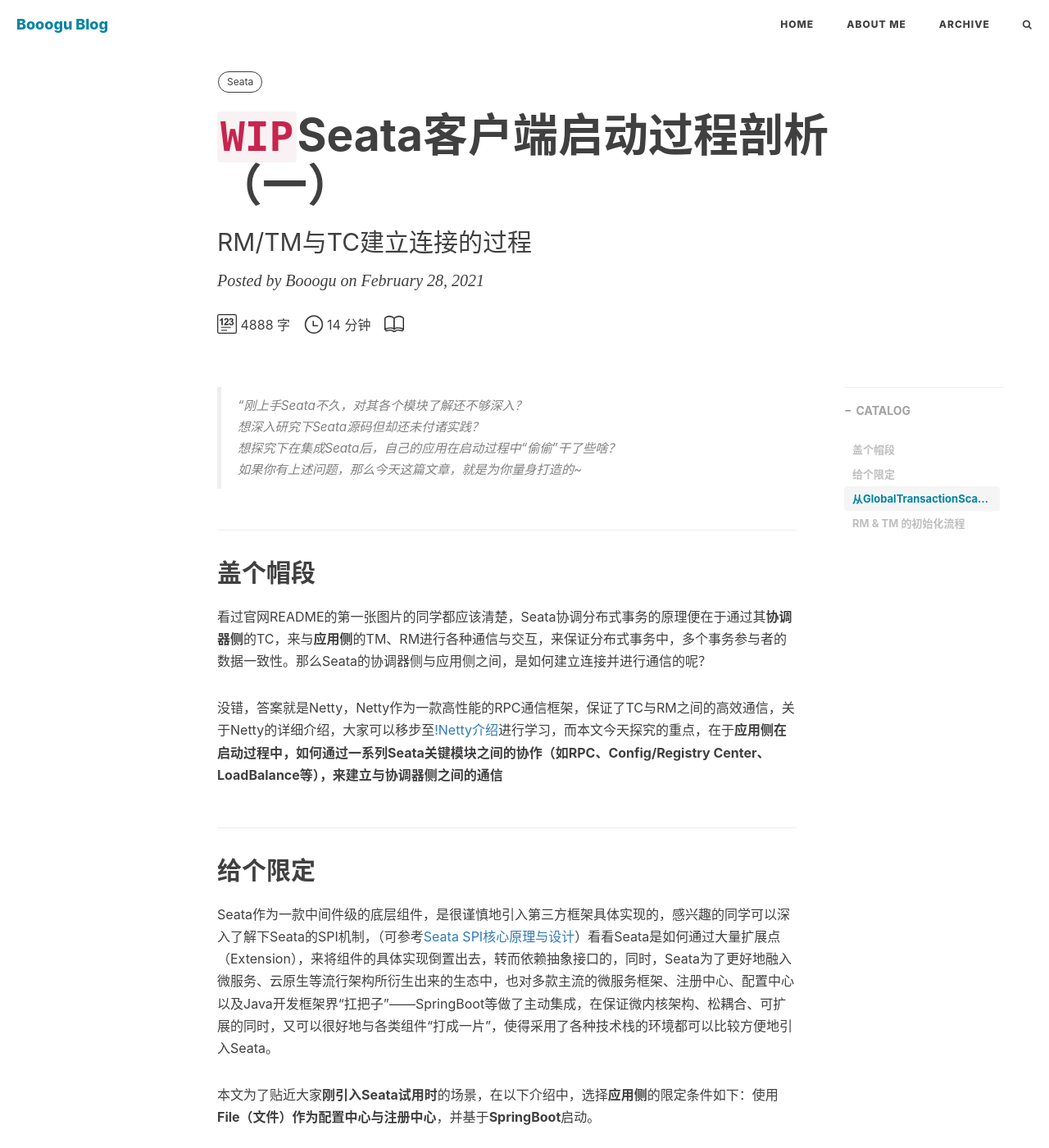
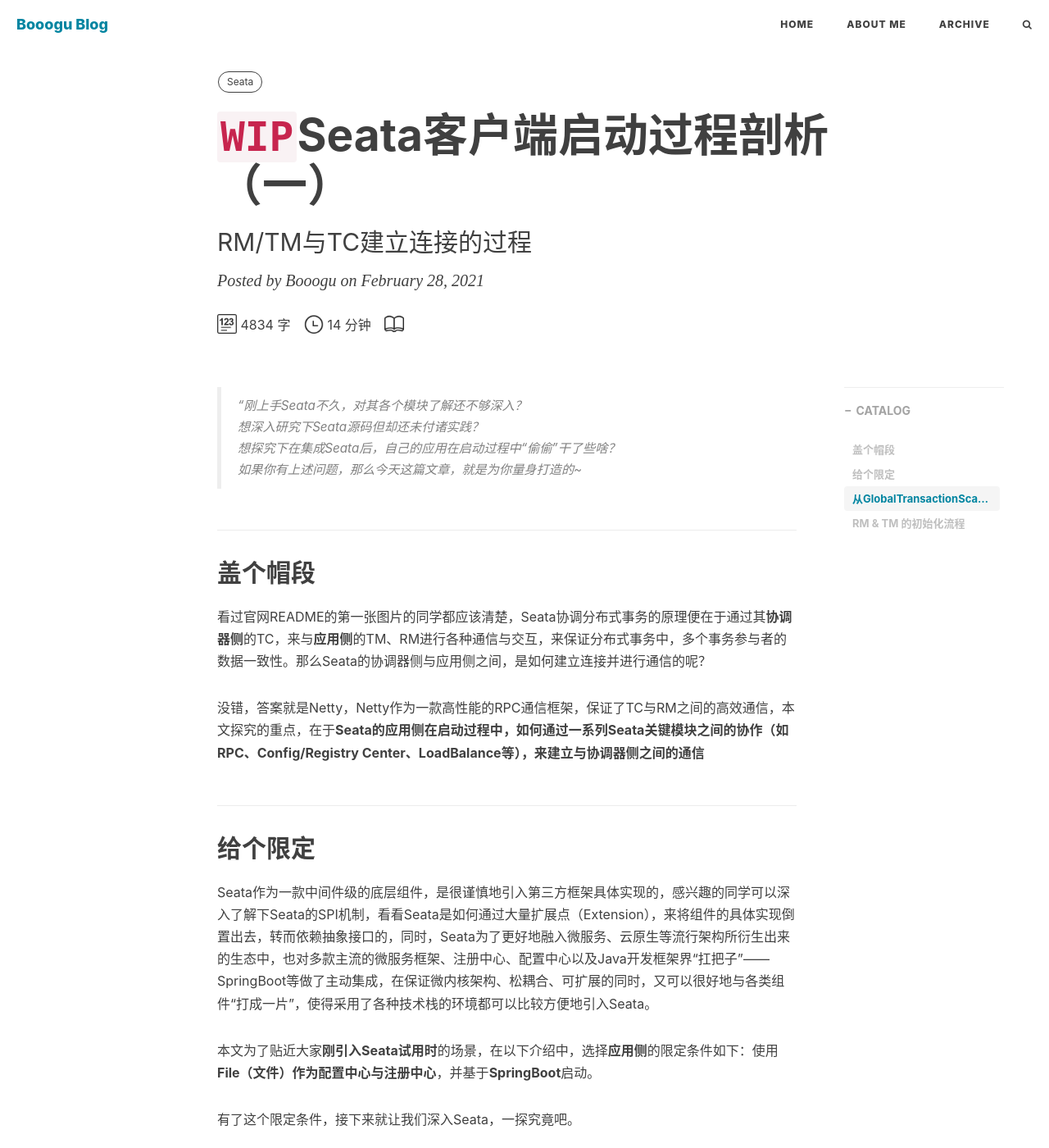
Before and after one commit to booogu/tracetar, a Jekyll site: the page built from _posts/2021-02-28-seata-client-start-analysis-01.md, in a window 1280 px wide and 1400 px high. Shown: the whole window at 82% size. Built offline with Jekyll 4.4.1, drawn with Linux system fonts in a browser that asks for light colours; nearby versions of some CDN libraries; comment, search, counter and statistics services are not loaded; some of the changed text lies outside the part shown.

Commit message:
update seata-1

`````diff
--- a/_posts/2021-02-28-seata-client-start-analysis-01.md
+++ b/_posts/2021-02-28-seata-client-start-analysis-01.md
@@ -19,10 +19,10 @@
 ## 盖个帽段
 看过官网README的第一张图片的同学都应该清楚，Seata协调分布式事务的原理便在于通过其**协调器侧**的TC，来与**应用侧**的TM、RM进行各种通信与交互，来保证分布式事务中，多个事务参与者的数据一致性。那么Seata的协调器侧与应用侧之间，是如何建立连接并进行通信的呢？
 
-没错，答案就是Netty，Netty作为一款高性能的RPC通信框架，保证了TC与RM之间的高效通信，关于Netty的详细介绍，大家可以移步至[!Netty介绍](http://sd)进行学习，而本文今天探究的重点，在于**应用侧在启动过程中，如何通过一系列Seata关键模块之间的协作（如RPC、Config/Registry Center、LoadBalance等），来建立与协调器侧之间的通信**
+没错，答案就是Netty，Netty作为一款高性能的RPC通信框架，保证了TC与RM之间的高效通信，本文探究的重点，在于**Seata的应用侧在启动过程中，如何通过一系列Seata关键模块之间的协作（如RPC、Config/Registry Center、LoadBalance等），来建立与协调器侧之间的通信**
 
 ## 给个限定
-Seata作为一款中间件级的底层组件，是很谨慎地引入第三方框架具体实现的，感兴趣的同学可以深入了解下Seata的SPI机制，（可参考[Seata SPI核心原理与设计](http://)）看看Seata是如何通过大量扩展点（Extension），来将组件的具体实现倒置出去，转而依赖抽象接口的，同时，Seata为了更好地融入微服务、云原生等流行架构所衍生出来的生态中，也对多款主流的微服务框架、注册中心、配置中心以及Java开发框架界“扛把子”——SpringBoot等做了主动集成，在保证微内核架构、松耦合、可扩展的同时，又可以很好地与各类组件“打成一片”，使得采用了各种技术栈的环境都可以比较方便地引入Seata。
+Seata作为一款中间件级的底层组件，是很谨慎地引入第三方框架具体实现的，感兴趣的同学可以深入了解下Seata的SPI机制，看看Seata是如何通过大量扩展点（Extension），来将组件的具体实现倒置出去，转而依赖抽象接口的，同时，Seata为了更好地融入微服务、云原生等流行架构所衍生出来的生态中，也对多款主流的微服务框架、注册中心、配置中心以及Java开发框架界“扛把子”——SpringBoot等做了主动集成，在保证微内核架构、松耦合、可扩展的同时，又可以很好地与各类组件“打成一片”，使得采用了各种技术栈的环境都可以比较方便地引入Seata。
 
 本文为了贴近大家**刚引入Seata试用时**的场景，在以下介绍中，选择**应用侧**的限定条件如下：使用**File（文件）作为配置中心与注册中心**，并基于**SpringBoot**启动。
 
@@ -60,13 +60,15 @@
         rmRpcClient.init();
     }
 ````
-上述RMClient系列各类之间的关系、逐层调用构造器和init()初始化方法的过程，在下图中进行示意：
-![RMClient.init简化版流程与主要类之间的关系](../img/in-post/rmclient_relation.jpg)
+上述RMClient系列各类之间的关系以及调用构造器和init()初始化方法的过程如下图示意：
+ <!-- <img class="shadow" src="/img/in-post/post-kuaidi-1.jpg" width="260"> -->
+<!-- ![RMClient.init简化版流程与主要类之间的关系](../img/in-post/rmclient_relation.jpg) -->
+![RMClient.init简化版流程与主要类之间的关系](http://booogu.top/img/in-post/rmclient_relation.jpg)
 
 那么为何要将RMClient设计成这样较为复杂的继承关系呢？其实是为了将各层的职责、边界划分清楚，使得各层可以专注于特定逻辑处理，实现更好的扩展性。（可参考Seata RPC模块重构PR的操刀者乘辉兄的文章[Seata-RPC重构之路]()）
 
 而至于各个构造器以及init()方法中的具体逻辑，因为涉及的类、概念较多，这里我把能够表意的时序图画出来供大家查看和梳理，此图大家也可先跳过不看，在下面我们分析过几个重点类后，再回头来看，这些类是何时登场、相互之间又是如何组装的。
-![RMClient的初始化流程](../img/in-post/rmclient_initialization.png)
+![RMClient的初始化流程](http://booogu.top/img/in-post/rmclient_initialization.png)
 
 首先我们需要知道，应用侧与协调器侧的通信是借助Netty的Channel（网络通道）来完成的，因此关键在于Channel的创建。在Seata中，通过池化的方式（借助common-pool中的对象池）方式来创建、管理Channel。
 
@@ -94,7 +96,7 @@
   - 初始化NettyPoolableFactory
 
 了解上述概念后，我们可以把Seata中创建Channel的过程简化如下：
-![创建Channel对象过程](../img/in-post/create_channel.jpg)
+![创建Channel对象过程](http://booogu.top/img/in-post/create_channel.jpg)
 
   看到这里，大家可以回过头再看看上面的**RMClient的初始化序列图**，应该会对RMClient中各类的职责、关系，以及整个初始化过程的意图有一个比较清晰的理解了。
 
@@ -121,7 +123,7 @@
 ````
 
 这里我们通过跟踪一次reconnect的执行，看看上面探究的几个类之间是如何协作，完成RMClient与TC的连接的（实际上首次连接可能发生在registerResource的过程中，但流程一致）
-![RMClient与TC Server连接过程](../img/in-post/rmclient_connect_tcserver.png)
+![RMClient与TC Server连接过程](http://booogu.top/img/in-post/rmclient_connect_tcserver.png)
 
 这个图中，大家可以重点关注这几个点：
 * NettyClientChannelManager执行具体AbstractRpcRemotingClient中，获取NettyPoolKey的回调函数（getPoolKeyFunction()）：应用侧的不同Client（RMClient与TMClient），在创建Channel时使用的Key不同，使**两者在重连TC Server时，发送的注册消息不同**，这也是由两者在Seata中扮演的角色不同而决定的：
`````
Also changed, not shown: other parts of _posts/2021-02-28-seata-client-start-analysis-01.md (+1 -1 lines), img/in-post/Seata.jpeg (added), img/seata.png (added).
